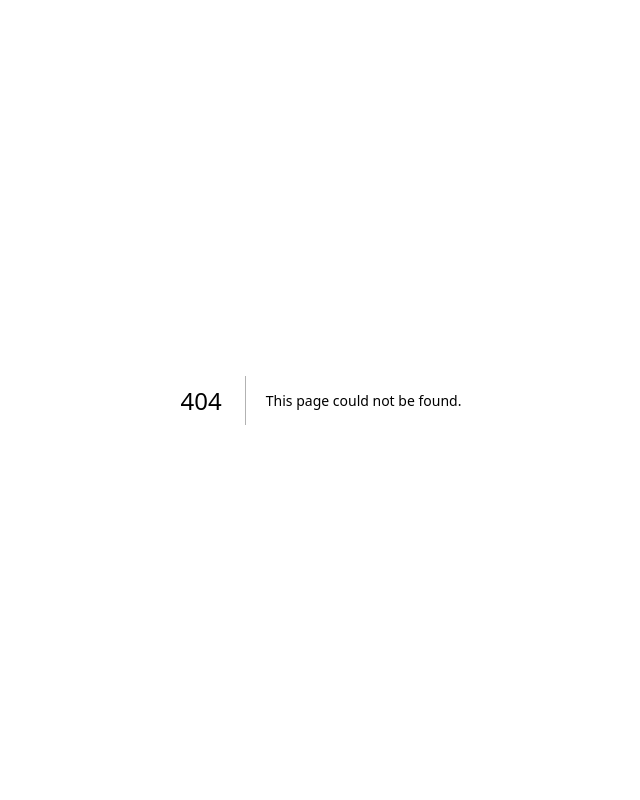
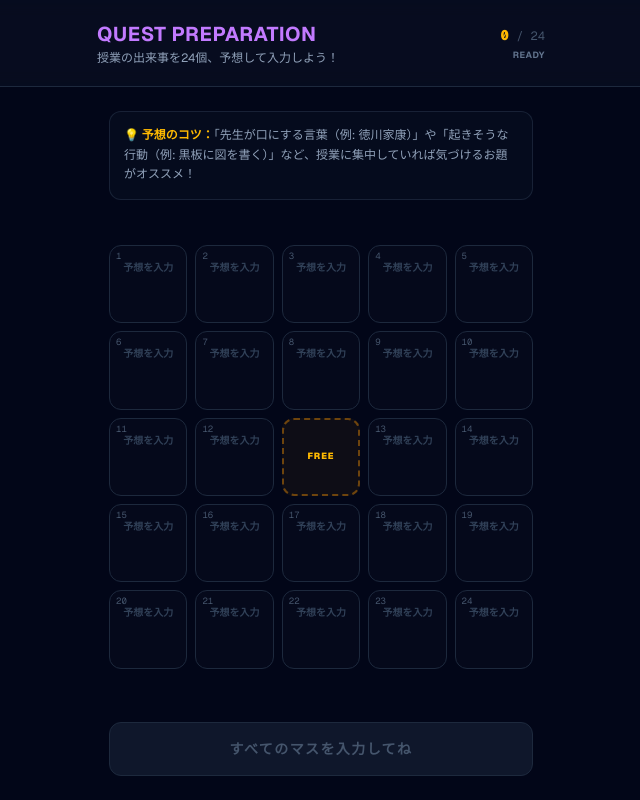
Before and after one commit to Tomoodi/bingoquest, a Next.js app: page /bingo-create in a window 1280 px wide. Before the commit this address had no page. Shown: the whole page, without its empty margins (319-959 px from the left). Built offline with nearby package versions, Linux system fonts and the light colour scheme.

Commit message:
bingo-create-ui

```diff
--- /dev/null
+++ b/app/bingo-create/page.tsx
@@ -0,0 +1,117 @@
+"use client";
+
+import React, { useState } from "react";
+
+export default function BingoCreatePage() {
+  // 24マス分の入力テキストを管理するステート（初期値は空っぽ）
+  const [inputs, setInputs] = useState<{ [key: number]: string }>({});
+
+  // 入力が変わったときにステートを更新する関数
+  const handleInputChange = (id: number, value: string) => {
+    setInputs((prev) => ({ ...prev, [id]: value }));
+  };
+
+  // 1〜25のマスを生成（13番はFREE）
+  const gridCells = Array.from({ length: 25 }, (_, i) => i + 1);
+
+  // すべて入力されたかチェック（13番のFREEを除いた24マス分）
+  const filledCount = gridCells.filter(
+    (id) => id !== 13 && inputs[id] && inputs[id].trim() !== ""
+  ).length;
+
+  return (
+    <div className="flex min-h-screen flex-col bg-slate-950 text-white font-sans">
+
+      {/* 🔮 ヘッダーエリア */}
+      <div className="w-full bg-slate-900/40 border-b border-slate-800 p-5 sticky top-0 z-10 backdrop-blur">
+        <div className="max-w-md mx-auto flex justify-between items-center">
+          <div>
+            <h1 className="text-xl font-bold tracking-wide text-purple-400">QUEST PREPARATION</h1>
+            <p className="text-xs text-slate-400 mt-0.5">授業の出来事を24個、予想して入力しよう！</p>
+          </div>
+          {/* 進捗インジケーター */}
+          <div className="text-right">
+            <span className="font-mono text-sm font-black text-amber-400">{filledCount}</span>
+            <span className="font-mono text-xs text-slate-600"> / 24</span>
+            <div className="text-[9px] uppercase tracking-wider text-slate-500 font-bold mt-0.5">READY</div>
+          </div>
+        </div>
+      </div>
+
+      {/* 📝 メインコンテンツ：入力グリッド */}
+      <div className="flex-1 max-w-md w-full mx-auto px-3 py-6 flex flex-col justify-between space-y-6">
+
+        {/* ヒントメッセージ */}
+        <div className="bg-slate-900/30 border border-slate-800/80 rounded-xl p-3.5 text-xs text-slate-400 leading-relaxed">
+          <span className="text-amber-400 font-bold">💡 予想のコツ：</span>
+          「先生が口にする言葉（例: 徳川家康）」や「起きそうな行動（例: 黒板に図を書く）」など、授業に集中していれば気づけるお題がオススメ！
+        </div>
+
+        {/* 5x5 入力グリッド */}
+        <div className="grid grid-cols-5 gap-2 w-full aspect-square">
+          {gridCells.map((id) => {
+            // 真ん中の13番マスは「FREE」として固定表示
+            if (id === 13) {
+              return (
+                <div
+                  key={id}
+                  className="rounded-xl border-2 border-dashed border-amber-500/40 bg-amber-500/5 flex items-center justify-center text-center aspect-square select-none"
+                >
+                  <span className="text-[9px] font-black tracking-widest text-amber-400 uppercase">
+                    FREE
+                  </span>
+                </div>
+              );
+            }
+
+            // 通常の入力マス
+            return (
+              <div
+                key={id}
+                className={`
+                  relative rounded-xl border flex flex-col items-center justify-center p-1 bg-slate-900/20 aspect-square transition-all duration-200
+                  ${inputs[id] && inputs[id].trim() !== ""
+                    ? "border-purple-500/60 bg-purple-950/10 shadow-[0_0_8px_rgba(168,85,247,0.1)]"
+                    : "border-slate-800 focus-within:border-slate-700"
+                  }
+                `}
+              >
+                {/* マス目番号のラベル */}
+                <span className="absolute top-1 left-1.5 font-mono text-[9px] text-slate-600 select-none">
+                  {id > 13 ? id - 1 : id}
+                </span>
+
+                {/* テキスト入力フォーム */}
+                <textarea
+                  maxLength={30}
+                  placeholder="予想を入力"
+                  value={inputs[id] || ""}
+                  onChange={(e) => handleInputChange(id, e.target.value)}
+                  className="w-full h-full pt-3 px-0.5 bg-transparent text-center text-[10px] font-bold text-slate-200 placeholder-slate-700 resize-none border-none outline-none focus:ring-0 leading-tight"
+                />
+              </div>
+            );
+          })}
+        </div>
+
+        {/* 🚀 カード生成・クエスト開始ボタン */}
+        <div className="pt-2">
+          <button
+            disabled={filledCount < 24}
+            className={`
+              w-full font-black py-4 rounded-xl shadow-lg transition-all duration-150 tracking-widest text-sm uppercase active:scale-[0.98]
+              ${filledCount === 24
+                ? "bg-gradient-to-r from-purple-600 to-indigo-600 hover:from-purple-500 hover:to-indigo-500 text-white shadow-purple-900/20"
+                : "bg-slate-900 border border-slate-800 text-slate-600 cursor-not-allowed shadow-none"
+              }
+            `}
+            onClick={() => alert("ビンゴカードを生成しました！DBに保存して本番画面に遷移します。")}
+          >
+            {filledCount === 24 ? "ビンゴカードを完成させる！" : "すべてのマスを入力してね"}
+          </button>
+        </div>
+
+      </div>
+    </div>
+  );
+}
```
